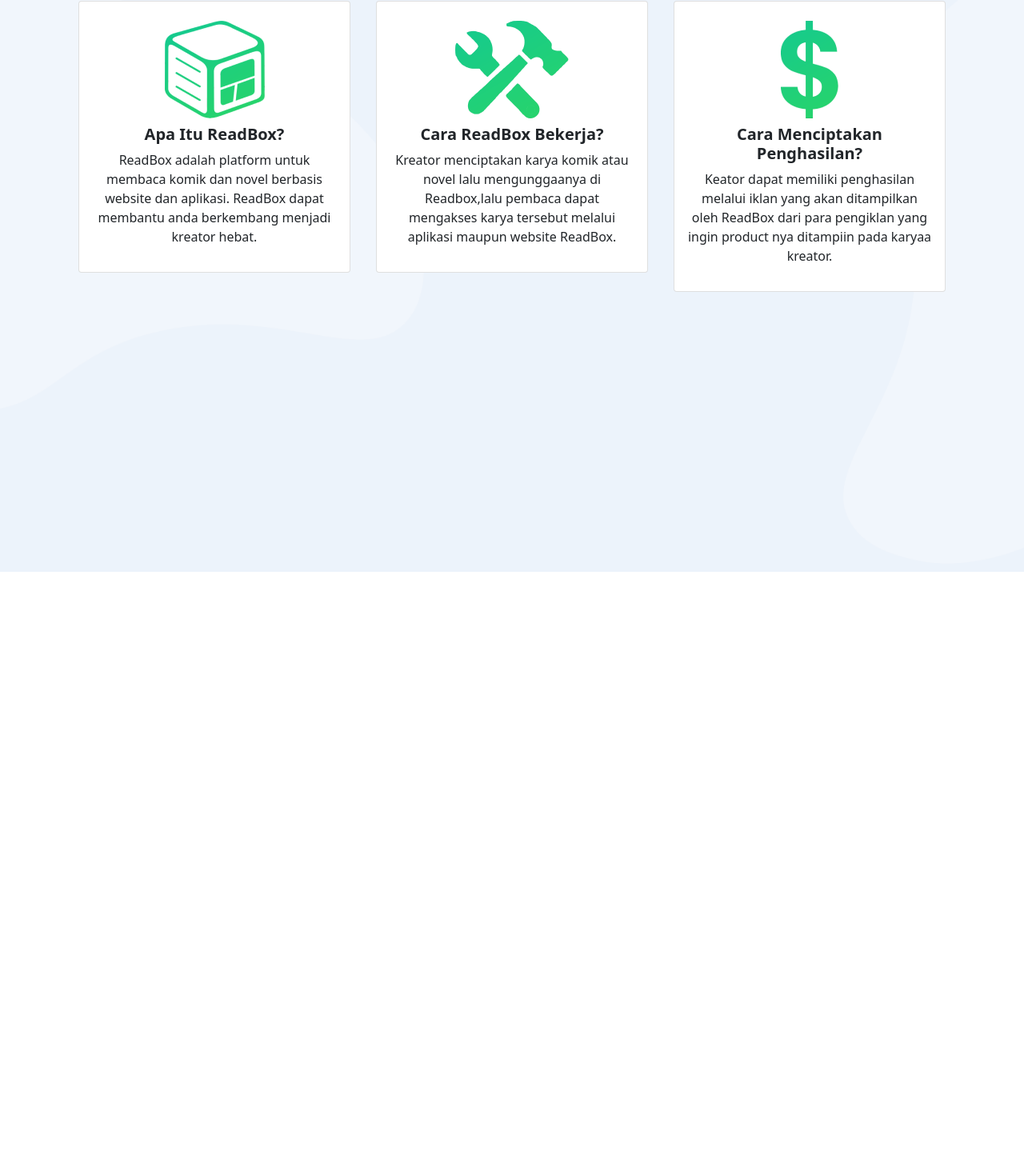
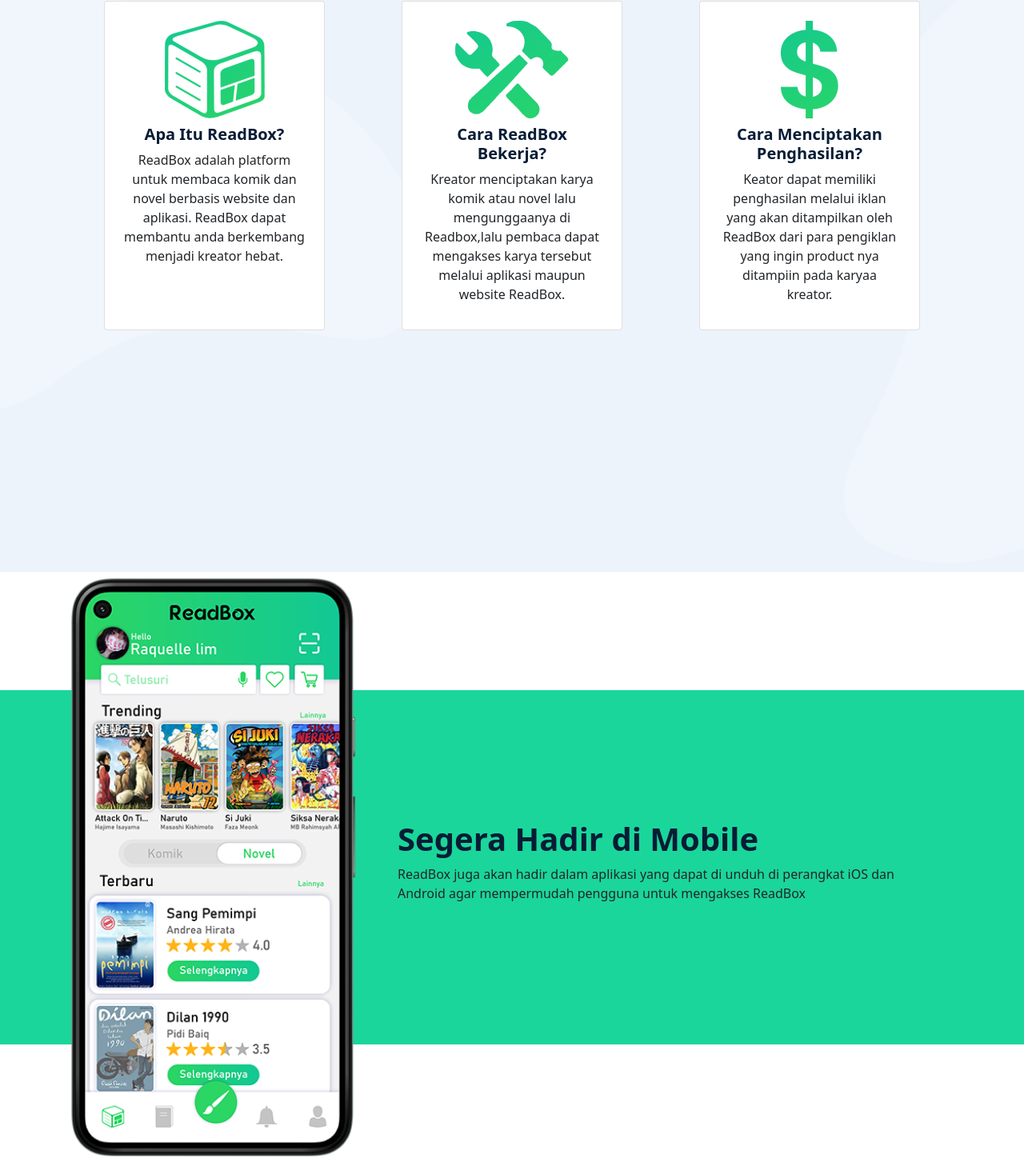
Before and after one commit to WahyuNT/readbox-web, a Next.js app: page / in a window 1280 px wide. Shown: the part 991-2449 px from the top of the page at 80% size. Before the commit the page ends 1706 px from the top, so only its background shows below. Built offline with nearby package versions, Linux system fonts and the light colour scheme.

Commit message:
Update index.tsx and custom.css to fix styling issues and add new section

```diff
--- a/pages/index.tsx
+++ b/pages/index.tsx
@@ -49,31 +49,31 @@
       <section className="section2 mt-4">
         <div className="container">
 
-          <h2 className="text-center fw-bold mb-5">OVERVIEW</h2>
-          <div className="d-flex justify-content-center">
-            <div className="col-4 px-3">
-              <div className="card text-center card-overview">
-                <div className="card-body">
+          <h2 className="text-center fw-bold mb-5 text-black">OVERVIEW</h2>
+          <div className="d-flex justify-content-between">
+            <div className="col-4 px-5">
+              <div className="card text-center card-overview  px-2 h-100">
+                <div className="card-body ">
                   <img src="/img/icon1.png" className="my-2" alt="" />
-                  <h5 className="fw-bold">Apa Itu ReadBox?</h5>
+                  <h5 className="fw-bold text-black">Apa Itu ReadBox?</h5>
                   <p>ReadBox adalah platform untuk membaca komik dan novel berbasis website dan aplikasi. ReadBox dapat membantu anda berkembang menjadi kreator hebat.</p>
                 </div>
               </div>
             </div>
-            <div className="col-4 px-3">
-              <div className="card text-center card-overview">
+            <div className="col-4 px-5">
+              <div className="card text-center card-overview px-2 h-100">
                 <div className="card-body">
                   <img src="/img/icon2.png" className="my-2" alt="" />
-                  <h5 className="fw-bold">Cara ReadBox Bekerja?</h5>
+                  <h5 className="fw-bold text-black">Cara ReadBox Bekerja?</h5>
                   <p>Kreator menciptakan karya komik atau novel lalu mengunggaanya di Readbox,lalu pembaca dapat mengakses karya tersebut melalui aplikasi maupun website ReadBox.</p>
                 </div>
               </div>
             </div>
-            <div className="col-4 px-3">
-              <div className="card text-center card-overview">
+            <div className="col-4 px-5">
+              <div className="card text-center card-overview px-2 h-100">
                 <div className="card-body">
                   <img src="/img/icon3.png" className="my-2" alt="" />
-                  <h5 className="fw-bold">Cara Menciptakan Penghasilan?</h5>
+                  <h5 className="fw-bold text-black">Cara Menciptakan Penghasilan?</h5>
                   <p>Keator dapat memiliki penghasilan melalui iklan yang akan ditampilkan oleh ReadBox dari para pengiklan yang ingin product nya ditampiin pada karyaa kreator.</p>
                 </div>
               </div>
@@ -81,6 +81,26 @@
           </div>
         </div>
       </section>
+      <section className="section3">
+        <div className="container">
+
+          <div className="d-flex justify-content-between align-items-center">
+
+
+              <div className="col-">
+                <img src="/img/app2.png" alt="" />
+              </div>
+              <div className="col ms-5 pe-5">
+                <h1 className="fw-bold text-black">Segera Hadir di Mobile</h1>
+                <p>ReadBox juga akan hadir dalam aplikasi yang dapat di unduh di perangkat iOS dan Android agar mempermudah pengguna untuk mengakses ReadBox</p>
+              </div>
+
+          </div>
+        </div>
+      </section>
+      <section>
+        sadasd
+      </section>
     </>
   );
 }
--- a/styles/custom.css
+++ b/styles/custom.css
@@ -16,7 +16,7 @@
     color: var(--var-black);
 }
 .text-black{
-    color: var(--var-black);
+    color: var(--var-black) !important;
 }
 .text-navbar:hover{
     color: var(--var-primary);
@@ -62,3 +62,8 @@
         border-radius: 20px;
       border: 0px;
 }
+
+.section3 {
+    background: linear-gradient(to bottom, transparent 0%, transparent 20%, #1AD69A 20%, #1AD69A 80%, transparent 80%, transparent 100%);
+    background-size: cover;
+}
```
Also changed, not shown: public/img/App2.png (added).
